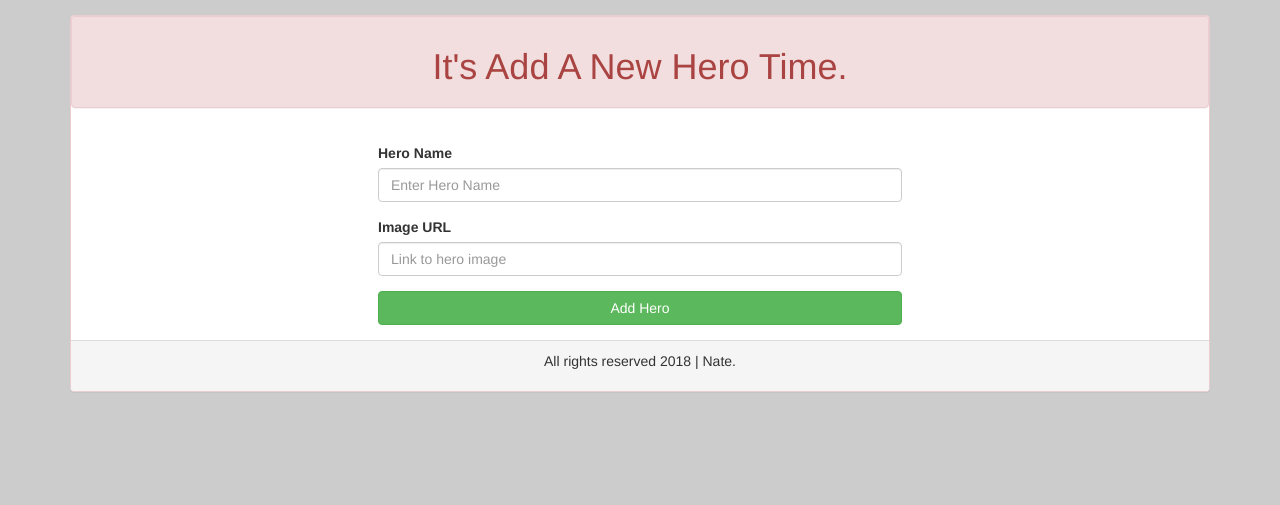
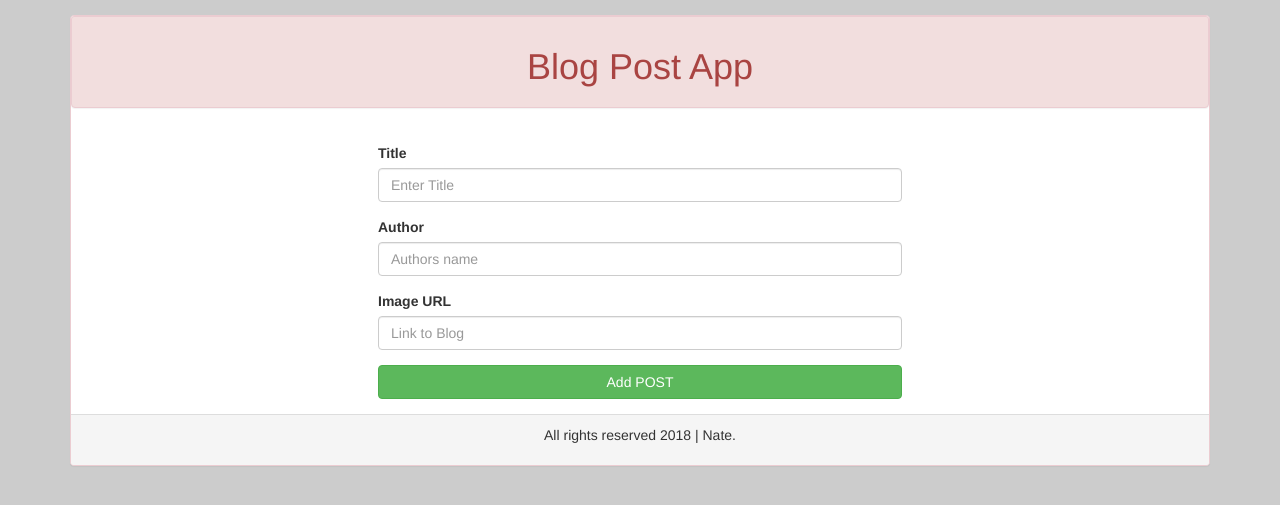
Before and after one commit to giordifungula/blogpage, a Node server app: page /create in a window 1280 px wide. Shown: the top 505 px of the page. Run offline with Node 20, Linux system fonts and the light colour scheme.

```diff
--- a/app.js
+++ b/app.js
@@ -39,4 +39,4 @@ app.use('/delete', deleteRouter);
 // app.use('/css', express.static(__dirname + '/node_modules/bootstrap/dist/css')); // redirect CSS bootstrap
 
 module.exports = app;
-app.listen(8080);
+app.listen(8000);
--- a/db.json
+++ b/db.json
@@ -2,13 +2,13 @@
   "pokemon": [
     {
       "id": 1,
-      "name": "Charizard",
-      "image": "https://cdn.bulbagarden.net/upload/7/7e/006Charizard.png"
+      "name": "Dog",
+      "image": "https://cdn.bulbagarden.net/upload/thumb/d/d1/012Butterfree.png/250px-012Butterfree.png"
     },
     {
       "id": 2,
-      "name": "Squirtle",
-      "image": "https://cdn.bulbagarden.net/upload/thumb/3/39/007Squirtle.png/250px-007Squirtle.png"
+      "name": "Isaac",
+      "image": "https://cdn.bulbagarden.net/upload/thumb/d/d1/012Butterfree.png/250px-012Butterfree.png"
     },
     {
       "id": 3,
--- a/routes/update.js
+++ b/routes/update.js
@@ -8,7 +8,7 @@ router.get('/:pokeId', function(req, res, next) {
 
     //make a post request to our database
     request({
-    uri: "http://localhost:8000/pokemon/" + req.params.pokeId,
+    uri: "http://localhost:8080/pokemon/" + req.params.pokeId,
     method: "GET",
     }, function(error, response, body) {
         console.log(JSON.parse(body));
@@ -23,7 +23,7 @@ router.post('/:pokeId', function(req, res, next) {
     // console.log(req.body)
     //make a post request to our database
     request({
-    uri: "http://localhost:8000/pokemon/"+ req.params.pokeId,
+    uri: "http://localhost:8080/pokemon/"+ req.params.pokeId,
     method: "PATCH",
     form: {
         name: req.body.name,
--- a/routes/view.js
+++ b/routes/view.js
@@ -6,7 +6,7 @@ var request = require("request");
 router.get('/:pokeId', function(req, res, next) {
     //make a post request to our database
     request({
-    uri: "http://localhost:8000/pokemon/" + req.params.pokeId,
+    uri: "http://localhost:8080/pokemon/" + req.params.pokeId,
     method: "GET",
     }, function(error, response, body) {
         console.log(JSON.parse(body));
--- a/views/create.ejs
+++ b/views/create.ejs
@@ -17,7 +17,7 @@
     <div class="container">
         <div class="panel panel-danger">
             <div class="panel panel-heading text-center">
-                <h1>It's Add A New Hero Time.</h1>
+                <h1>Blog Post App</h1>
             </div>
             <div class="panel-body" id="all">
 
@@ -29,16 +29,20 @@
 
                 <form method="POST" action="">
                     <div class="form-group col-xs-12 col-sm-6 col-sm-offset-3">
-                        <label for="exampleInputName">Hero Name</label>
-                        <input type="text" class="form-control" id="exampleInputName" aria-describedby="heroName" placeholder="Enter Hero Name" name="name">
+                        <label for="Title">Title</label>
+                        <input type="text" class="form-control" id="Title" aria-describedby="heroName" placeholder="Enter Title " name="title">
                         <!-- <small id=heroName" class="form-text text-muted">We'll never share your email with anyone else.</small> -->
                     </div>
                     <div class="form-group col-xs-12 col-sm-6 col-sm-offset-3">
+                        <label for="Author">Author</label>
+                        <input type="text" class="form-control" id="Author" placeholder="Authors name" name="author">
+                    </div>
+                    <div class="form-group col-xs-12 col-sm-6 col-sm-offset-3">
                         <label for="exampleInputURL">Image URL</label>
-                        <input type="text" class="form-control" id="exampleInputURL" placeholder="Link to hero image" name="image_url">
+                        <input type="text" class="form-control" id="exampleInputURL" placeholder="Link to Blog" name="image_url">
                     </div>
                     <div class="col-xs-12 col-sm-6 col-sm-offset-3">
-                        <button type="submit" class="btn btn-success btn-block">Add Hero</button>
+                        <button type="submit" class="btn btn-success btn-block">Add POST</button>
                     </div>
                 </form>
 
```
